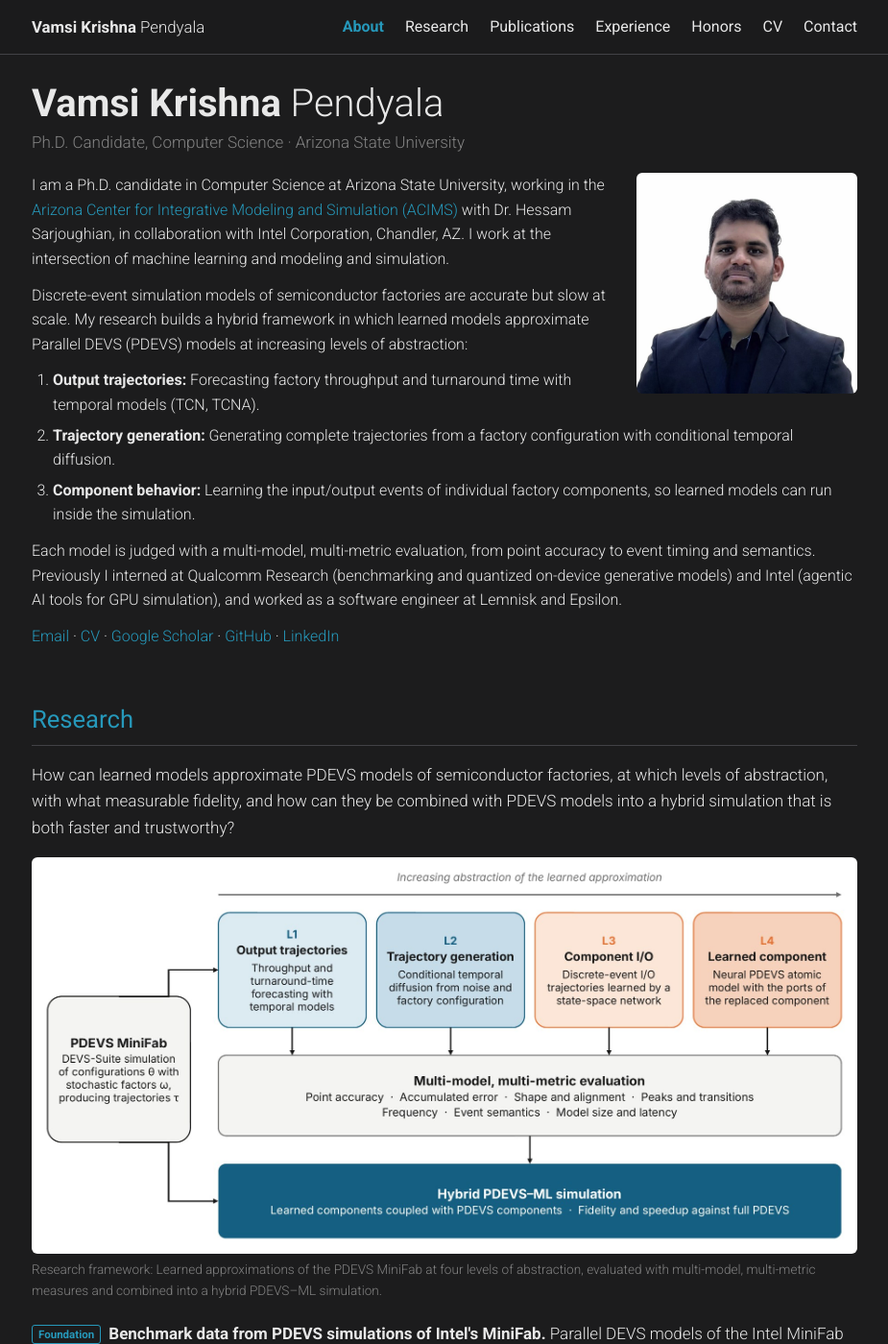
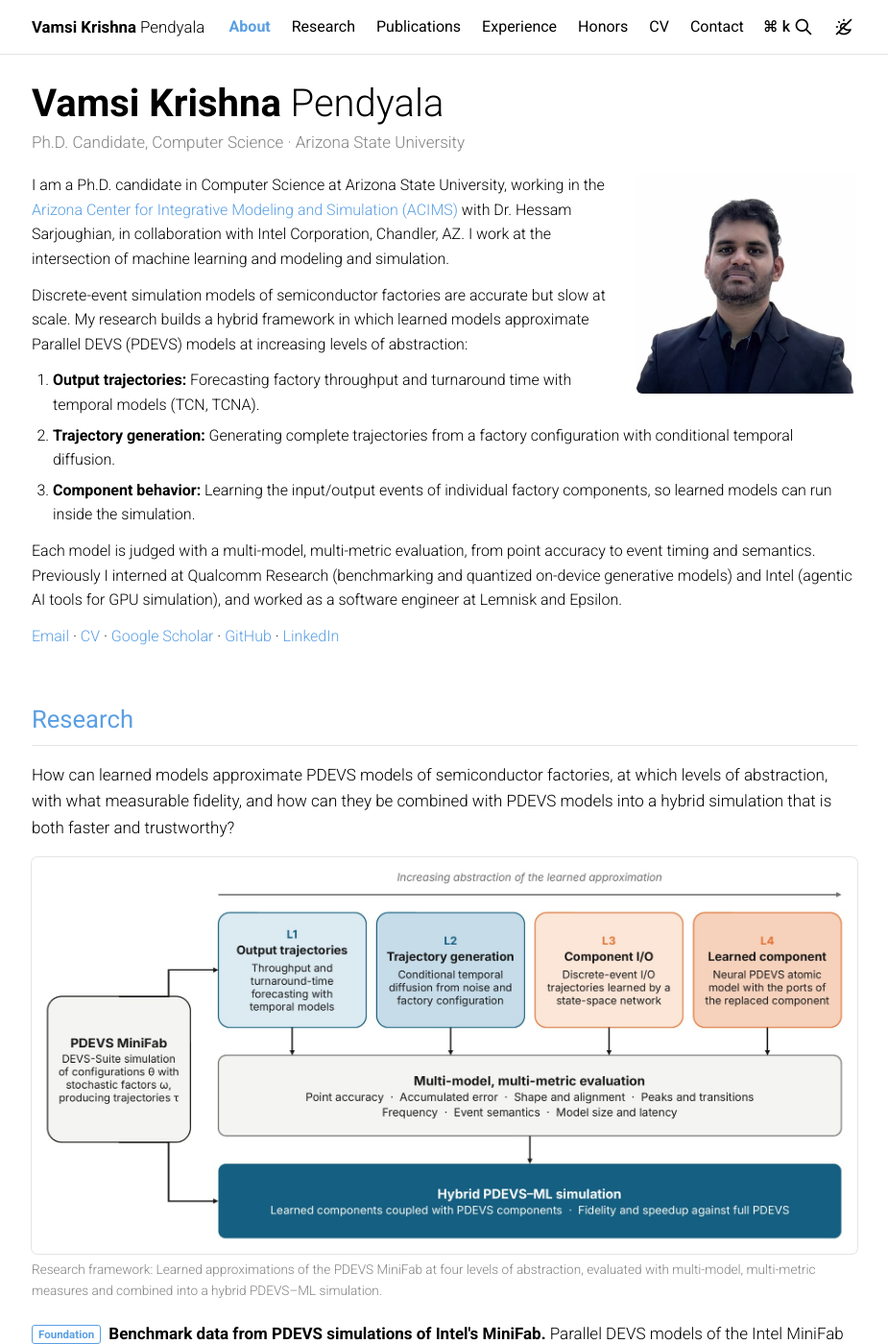
Before and after one commit to code-krishna/code-krishna.github.io, a Jekyll site: the page built from index.html, in a window 1280 px wide and 1400 px high. Shown: the whole window at 96% size, without its empty margins (177-1102 px from the left). Built offline with Jekyll 4.4.1, drawn with Linux system fonts in a browser that asks for light colours; nearby versions of some CDN libraries; a style sheet for code colours, icons or effects is not loaded.

Commit message:
Edits based on feedback

```diff
--- a/_includes/nav.html
+++ b/_includes/nav.html
@@ -13,5 +13,20 @@
       <a href="{{ '/assets/cv.pdf' | relative_url }}" target="_blank" rel="noopener">CV</a>
       <a href="#contact">Contact</a>
     </nav>
+    <div class="nav-tools">
+      <button class="tool-btn" id="search-toggle" title="Search (⌘K)" aria-label="Search"><span class="kbd">⌘ k</span> <i class="ti ti-search"></i></button>
+      <button class="tool-btn" id="theme-toggle" title="Change theme" aria-label="Change theme"><i class="ti ti-sun-moon" id="theme-icon"></i></button>
+    </div>
   </div>
 </header>
+
+<div class="search-modal" id="search-modal" hidden>
+  <div class="search-box" role="dialog" aria-label="Search this site">
+    <div class="search-input-wrap">
+      <i class="ti ti-search"></i>
+      <input id="search-input" type="text" placeholder="Search sections, publications, experience…" autocomplete="off" spellcheck="false">
+      <kbd>esc</kbd>
+    </div>
+    <ul class="search-results" id="search-results"></ul>
+  </div>
+</div>
--- a/_layouts/default.html
+++ b/_layouts/default.html
@@ -4,7 +4,14 @@
   <meta charset="utf-8">
   <meta name="viewport" content="width=device-width, initial-scale=1">
   <meta name="theme-color" content="#1c1c1d">
-  <meta name="color-scheme" content="dark">
+  <meta name="color-scheme" content="light dark">
+  <script>
+    (function () {
+      var pref = localStorage.getItem('theme') || 'system';
+      var dark = pref === 'dark' || (pref === 'system' && window.matchMedia('(prefers-color-scheme: dark)').matches);
+      document.documentElement.setAttribute('data-theme', dark ? 'dark' : 'light');
+    })();
+  </script>
   <title>{% if page.title %}{{ page.title }} · {% endif %}{{ site.title }}</title>
   <meta name="description" content="{{ site.description | strip }}">
   <meta property="og:title" content="{{ site.title }}">
@@ -18,6 +25,7 @@
   <link href="https://fonts.googleapis.com/css2?family=Roboto:wght@300;400;500;700&family=Roboto+Slab:wght@100;300;400;500;700&family=Material+Icons&display=swap" rel="stylesheet">
   <link rel="stylesheet" href="https://cdnjs.cloudflare.com/ajax/libs/font-awesome/6.5.2/css/all.min.css" crossorigin="anonymous" referrerpolicy="no-referrer">
   <link rel="stylesheet" href="https://cdn.jsdelivr.net/gh/jpswalsh/academicons@1/css/academicons.min.css">
+  <link rel="stylesheet" href="https://cdn.jsdelivr.net/npm/@tabler/icons-webfont@3.19.0/dist/tabler-icons.min.css">
   <link rel="stylesheet" href="{{ '/assets/css/style.css' | relative_url }}">
 </head>
 <body>
--- a/assets/css/style.css
+++ b/assets/css/style.css
@@ -1,7 +1,11 @@
 /* Minimal dark academic theme (al-folio inspired) */
-:root{
+:root,html[data-theme="dark"]{
   --bg:#1c1c1d; --text:#e8e8e8; --muted:#828282; --line:#424246;
-  --accent:#2698ba; --code:#2c3237;
+  --accent:#2698ba; --code:#2c3237; --nav-bg:rgba(28,28,29,.95); --card:#212529;
+}
+html[data-theme="light"]{
+  --bg:#ffffff; --text:#000000; --muted:#828282; --line:rgba(0,0,0,.1);
+  --accent:#5a9fe4; --code:rgba(90,159,228,.05); --nav-bg:rgba(255,255,255,.95); --card:#ffffff;
 }
 *{box-sizing:border-box}
 html{scroll-behavior:smooth;scroll-padding-top:64px}
@@ -13,7 +17,7 @@ img{max-width:100%;display:block}
 main.wrap{padding-top:28px;padding-bottom:40px}
 
 /* Nav */
-.nav{position:sticky;top:0;z-index:50;background:rgba(28,28,29,.95);backdrop-filter:blur(8px);border-bottom:1px solid var(--line)}
+.nav{position:sticky;top:0;z-index:50;background:var(--nav-bg);backdrop-filter:blur(8px);border-bottom:1px solid var(--line)}
 .nav-inner{display:flex;align-items:center;justify-content:space-between;height:56px}
 .brand{color:var(--text);font-weight:300;font-size:1.05rem}
 .brand strong{font-weight:700}
@@ -132,3 +136,39 @@ strong,b{font-weight:700}
 .contact-note{font-size:.9rem;margin:6px 0 0}
 .contact-note.muted{color:var(--muted);font-size:.8rem}
 @media (max-width:720px){.contact-icons{font-size:2.5rem;gap:18px}}
+
+/* Nav tools: search + theme toggle */
+.nav-inner{gap:16px}
+.nav-links{margin-left:auto}
+.nav-tools{display:flex;align-items:center;gap:14px}
+.tool-btn{background:none;border:none;color:var(--text);cursor:pointer;font:inherit;font-size:1.15rem;padding:4px;display:flex;align-items:center;gap:4px}
+.tool-btn:hover{color:var(--accent)}
+.tool-btn .kbd{font-size:1rem;font-weight:500}
+.ti{font-size:1.25rem;line-height:1}
+
+/* Search modal */
+.search-modal{position:fixed;inset:0;z-index:120;background:rgba(0,0,0,.55);display:flex;justify-content:center;align-items:flex-start;padding:12vh 16px 16px}
+.search-modal[hidden]{display:none}
+.search-box{width:min(620px,100%);background:var(--card);border:1px solid var(--line);border-radius:10px;box-shadow:0 20px 60px rgba(0,0,0,.4);overflow:hidden}
+.search-input-wrap{display:flex;align-items:center;gap:10px;padding:12px 16px;border-bottom:1px solid var(--line)}
+.search-input-wrap input{flex:1;background:none;border:none;outline:none;color:var(--text);font:inherit;font-size:1.05rem}
+.search-input-wrap kbd{font:inherit;font-size:.72rem;color:var(--muted);border:1px solid var(--line);border-radius:4px;padding:1px 6px}
+.search-results{list-style:none;margin:0;padding:6px;max-height:55vh;overflow-y:auto}
+.search-results li{padding:8px 12px;border-radius:6px;cursor:pointer;display:flex;gap:10px;align-items:baseline}
+.search-results li .cat{flex:none;font-size:.7rem;font-weight:500;text-transform:uppercase;color:var(--accent);min-width:88px}
+.search-results li .txt{overflow:hidden;text-overflow:ellipsis;white-space:nowrap}
+.search-results li.sel{background:var(--code);outline:1px solid var(--accent)}
+.search-results .empty{color:var(--muted);cursor:default}
+.flash{animation:flash 1.6s ease-out}
+@keyframes flash{0%{background:rgba(38,152,186,.25)}100%{background:transparent}}
+
+/* Light theme adjustments */
+html[data-theme="light"] .lightbox img{box-shadow:0 0 0 1px #ddd}
+html[data-theme="light"] figure.zoom img,html[data-theme="light"] .pub-left img,html[data-theme="light"] .logo{box-shadow:0 0 0 1px var(--line)}
+
+@media (max-width:720px){
+  .nav-links{margin-left:0}
+  .nav-tools{margin-left:auto}
+  .tool-btn .kbd{display:none}
+  .menu-btn{order:3}
+}
--- a/assets/js/main.js
+++ b/assets/js/main.js
@@ -48,4 +48,111 @@
   }
   window.addEventListener('scroll', spy, { passive: true });
   spy();
+
+  // Theme toggle: system -> light -> dark
+  var root = document.documentElement;
+  var themeIcon = document.getElementById('theme-icon');
+  var mq = window.matchMedia('(prefers-color-scheme: dark)');
+  var icons = { system: 'ti-sun-moon', light: 'ti-sun', dark: 'ti-moon-stars' };
+  function applyTheme(pref) {
+    var dark = pref === 'dark' || (pref === 'system' && mq.matches);
+    root.setAttribute('data-theme', dark ? 'dark' : 'light');
+    themeIcon.className = 'ti ' + icons[pref];
+    document.getElementById('theme-toggle').title = 'Theme: ' + pref;
+  }
+  var pref = localStorage.getItem('theme') || 'system';
+  applyTheme(pref);
+  document.getElementById('theme-toggle').addEventListener('click', function () {
+    pref = { system: 'light', light: 'dark', dark: 'system' }[pref];
+    localStorage.setItem('theme', pref);
+    applyTheme(pref);
+  });
+  mq.addEventListener('change', function () { if (pref === 'system') applyTheme(pref); });
+
+  // Search (⌘K / Ctrl+K)
+  var modal = document.getElementById('search-modal');
+  var input = document.getElementById('search-input');
+  var list = document.getElementById('search-results');
+  var items = [];
+  function add(cat, text, el, extra) {
+    if (!el.id) el.id = 's-' + items.length;
+    items.push({ cat: cat, text: text.trim().replace(/\s+/g, ' '), id: el.id, hay: (text + ' ' + (extra || '')).toLowerCase() });
+  }
+  document.querySelectorAll('main section').forEach(function (sec) {
+    var h = sec.querySelector('h2, h1');
+    if (h) add('Section', h.textContent, sec, sec.textContent.slice(0, 400));
+  });
+  document.querySelectorAll('.thread').forEach(function (t) {
+    var s = t.querySelector('strong');
+    add('Research', s ? s.textContent.replace(/\.$/, '') : t.textContent.slice(0, 80), t, t.textContent);
+  });
+  document.querySelectorAll('.pub').forEach(function (p) {
+    add('Publication', p.querySelector('.pub-title').textContent, p, p.textContent);
+  });
+  document.querySelectorAll('#experience .row').forEach(function (r) {
+    add('Experience', r.querySelector('.org-line').textContent, r, r.textContent);
+  });
+  document.querySelectorAll('#education .row').forEach(function (r) {
+    add('Education', r.querySelector('.row-head').textContent, r, r.textContent);
+  });
+  document.querySelectorAll('.honors li').forEach(function (l) {
+    add('Honor', l.textContent, l);
+  });
+
+  var shown = [], sel = 0;
+  function render() {
+    var q = input.value.trim().toLowerCase();
+    var words = q.split(/\s+/).filter(Boolean);
+    shown = items.filter(function (it) {
+      return words.every(function (w) { return it.hay.indexOf(w) !== -1; });
+    }).slice(0, 30);
+    sel = 0;
+    list.innerHTML = '';
+    if (!shown.length) {
+      list.innerHTML = '<li class="empty">No results</li>';
+      return;
+    }
+    shown.forEach(function (it, i) {
+      var li = document.createElement('li');
+      li.innerHTML = '<span class="cat"></span><span class="txt"></span>';
+      li.firstChild.textContent = it.cat;
+      li.lastChild.textContent = it.text;
+      li.addEventListener('mousemove', function () { sel = i; mark(); });
+      li.addEventListener('click', function () { go(it); });
+      list.appendChild(li);
+    });
+    mark();
+  }
+  function mark() {
+    Array.prototype.forEach.call(list.children, function (li, i) { li.classList.toggle('sel', i === sel); });
+    var cur = list.children[sel];
+    if (cur) cur.scrollIntoView({ block: 'nearest' });
+  }
+  function go(it) {
+    closeSearch();
+    var el = document.getElementById(it.id);
+    el.scrollIntoView({ behavior: 'smooth', block: it.cat === 'Section' ? 'start' : 'center' });
+    if (it.cat !== 'Section') {
+      el.classList.remove('flash'); void el.offsetWidth; el.classList.add('flash');
+    }
+  }
+  function openSearch() {
+    modal.hidden = false; input.value = ''; render(); input.focus();
+  }
+  function closeSearch() { modal.hidden = true; }
+  document.getElementById('search-toggle').addEventListener('click', openSearch);
+  modal.addEventListener('click', function (e) { if (e.target === modal) closeSearch(); });
+  input.addEventListener('input', render);
+  input.addEventListener('keydown', function (e) {
+    if (e.key === 'ArrowDown') { e.preventDefault(); sel = Math.min(sel + 1, shown.length - 1); mark(); }
+    else if (e.key === 'ArrowUp') { e.preventDefault(); sel = Math.max(sel - 1, 0); mark(); }
+    else if (e.key === 'Enter' && shown[sel]) { go(shown[sel]); }
+    else if (e.key === 'Escape') { closeSearch(); }
+  });
+  document.addEventListener('keydown', function (e) {
+    if ((e.metaKey || e.ctrlKey) && e.key.toLowerCase() === 'k') {
+      e.preventDefault();
+      modal.hidden ? openSearch() : closeSearch();
+    }
+  });
 })();
```
